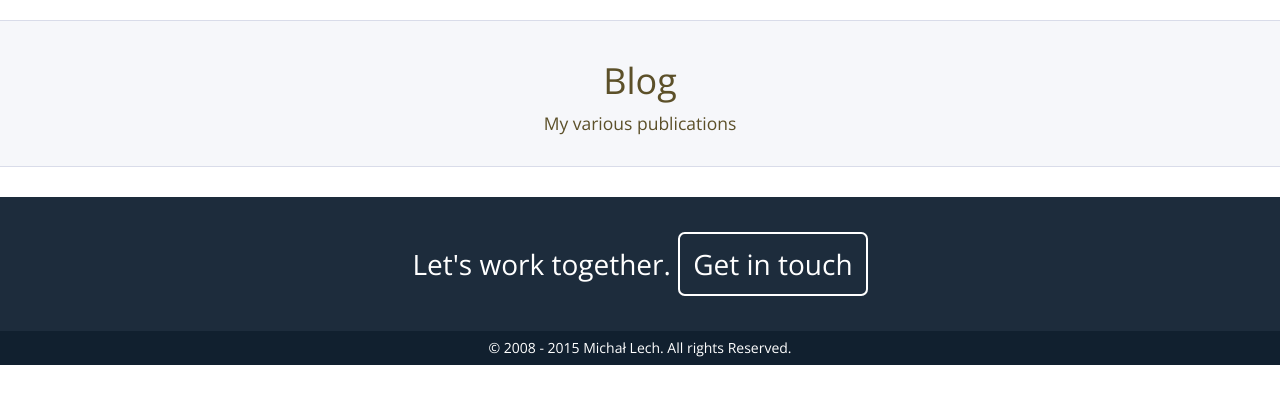
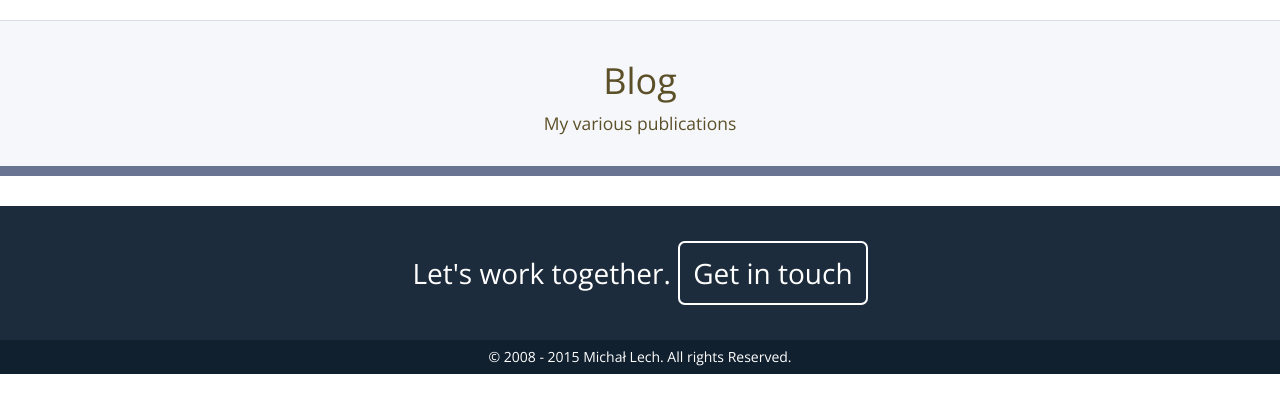
Before and after one commit to rootxnet/rootxnet-web, a Django app: template web/templates/blog.html in a window 1280 px wide. Shown: the part 94-507 px from the top of the page. Run offline with Django 3.2, Linux system fonts and the light colour scheme; the template is opened without the code that fills it, so the values that code supplies are empty; some libraries are stand-ins or nearby versions.

Commit message:
Add content-header-extra block and styling

```diff
--- a/web/static/css/main.css
+++ b/web/static/css/main.css
@@ -111,17 +111,33 @@ a:hover {
 #content-header {
     background: #F6F7FA;
     border-top: 1px solid #D9DCE9;
-    border-bottom: 1px solid #D9DCE9;
     padding: 20px 0;
     text-align: center;
     color: #5C5029;
     font-size: 1.25em;
 }
 
-#content-header > .wrapper {
+#content-header > .wrapper,
+#content-header-extra > .wrapper {
     max-width: 970px;
     padding: 0 15px;
     margin: 0 auto;
+}
+
+#content-header-extra {
+    background: #697392;
+    color: #fff;
+    padding: 5px 0;
+}
+
+#content-header-extra .ipynb-metadata {
+    margin: 0;
+    padding: 0;
+}
+
+#content-header-extra .ipynb-metadata li {
+    display: inline-block;
+    margin: 0 5px;
 }
 
 #content {
--- a/web/templates/base.html
+++ b/web/templates/base.html
@@ -48,6 +48,12 @@
     </div>
 </div>
 
+<div id="content-header-extra">
+    <div class="wrapper">
+        {% block content_header_extra %}{% endblock %}
+    </div>
+</div>
+
 <div id="content">
     {% block content %}{% endblock %}
 </div>
```
